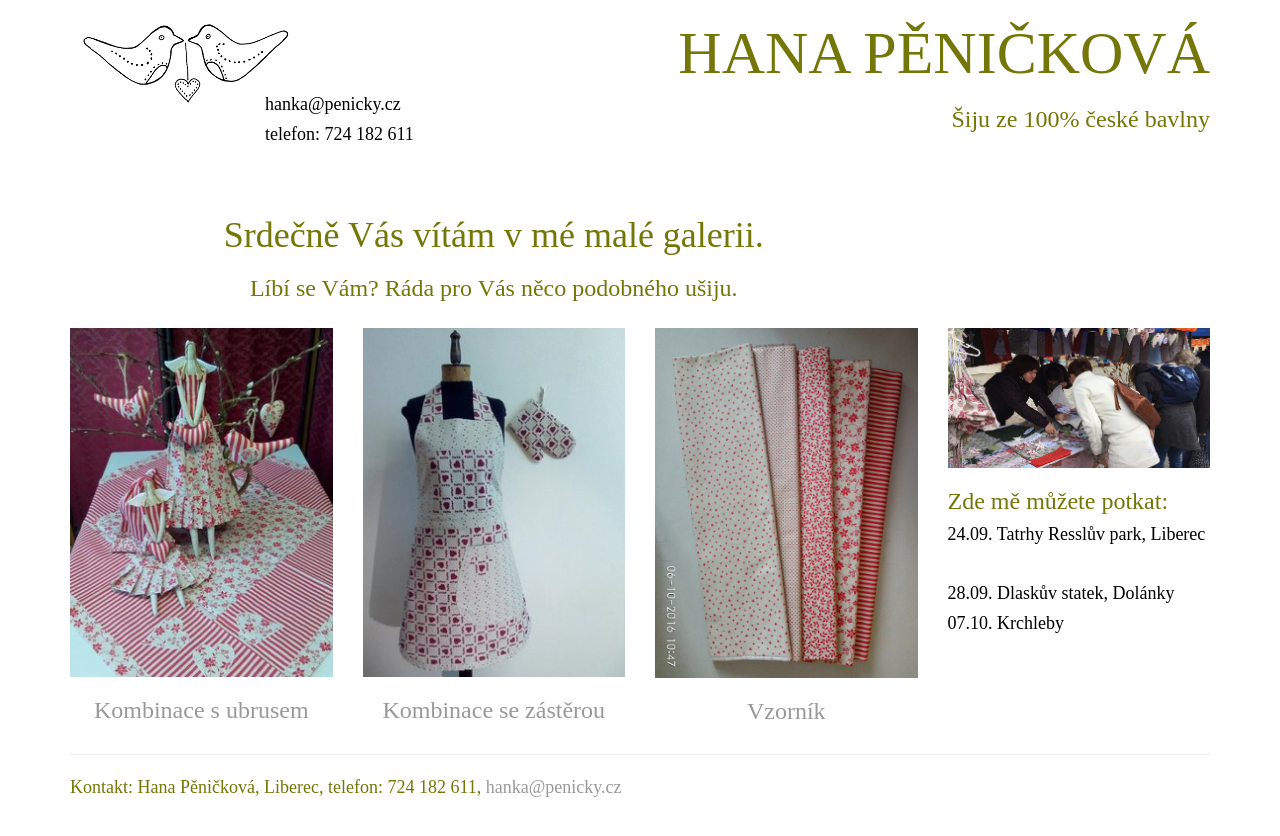
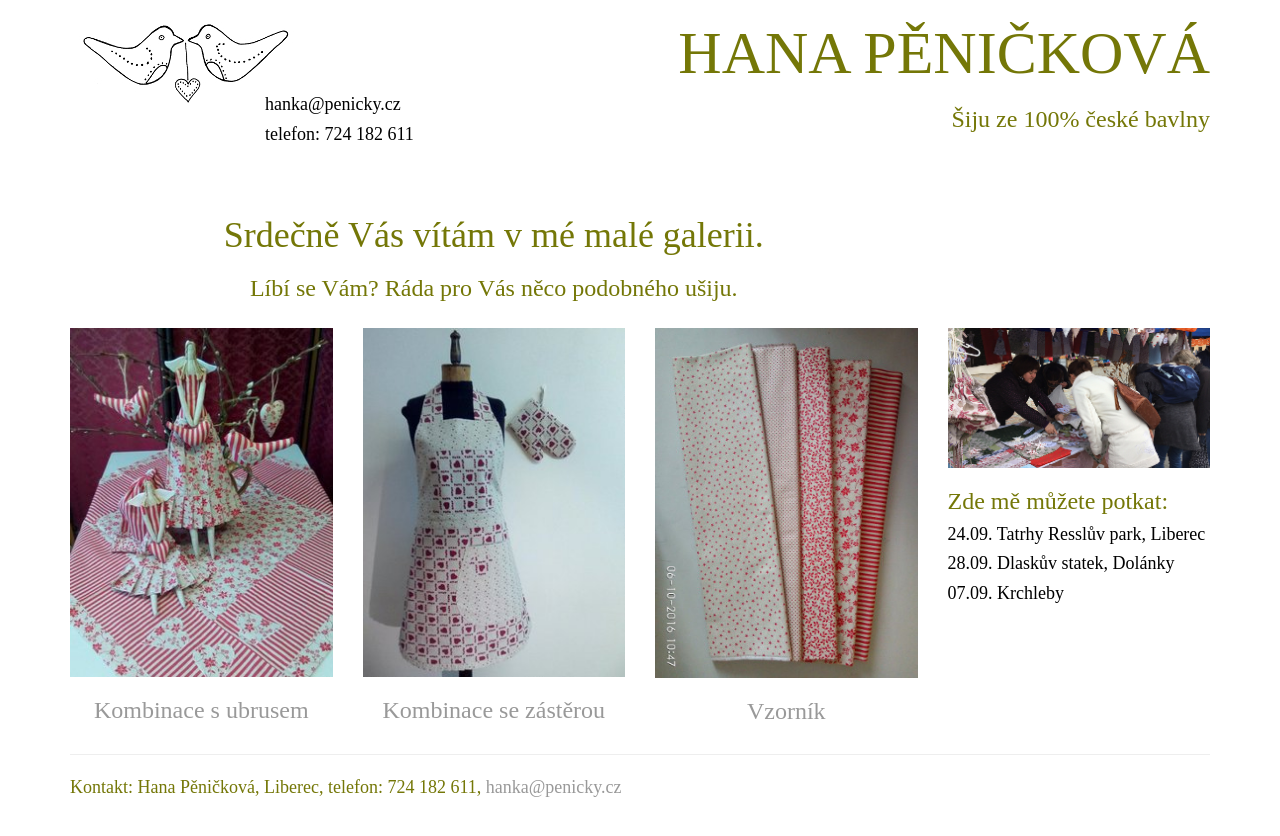
Before and after one commit to janavit/svadlenka, a Jekyll site: the page built from index.md, in a window 1280 px wide. Shown: the top 836 px of the page. Built offline with Jekyll 4.4.1, drawn with Linux system fonts in a browser that asks for light colours.

Commit message:
reformatting entries

```diff
--- a/index.md
+++ b/index.md
@@ -55,8 +55,8 @@
             <h4>15.09. Jičín město pohádky</h4>
             <h4>16.09. Jičín město pohádky</h4>-->
             <h4>24.09. Tatrhy Resslův park, Liberec</h4>
-            <h4>28.09. Dlaskův statek, Dolánky</h4>
-            <h4>07.10. Krchleby</h4>
+            <h4>28.09. Dlaskův statek, Dolánky</h4>
+            <h4>07.09. Krchleby</h4>
         </div>
     </div>
 </div>
```
